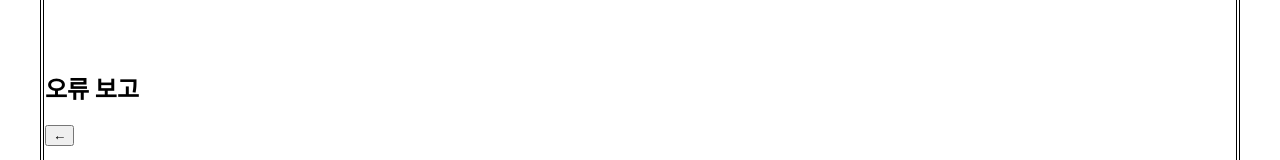
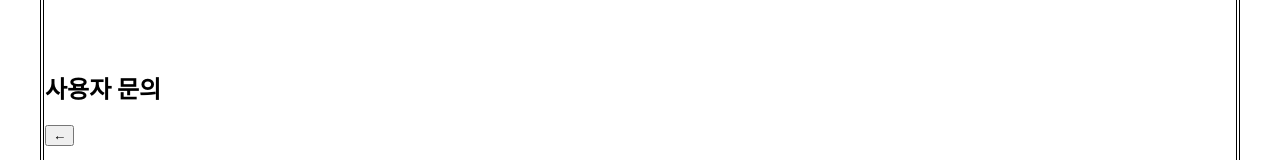
Before and after one commit to phayeon/Borrow-San, a React (Create React App) app in the folder react/: page /claim in a window 1280 px wide. Shown: the part 208-368 px from the top of the page. Built offline with nearby package versions, Linux system fonts and the light colour scheme.

Commit message:
modify 12-08 hy

```diff
--- a/react/src/application/components/Claim.jsx
+++ b/react/src/application/components/Claim.jsx
@@ -2,7 +2,7 @@ const Claim = () => {
     const backpage = () => {window.history.back()}
     return(
     <body>
-    <h2>오류 보고</h2>
+    <h2>사용자 문의</h2>
     <button onClick={backpage}>←</button>
     </body>
     )
--- a/react/src/application/components/Error.jsx
+++ b/react/src/application/components/Error.jsx
@@ -1,4 +1,3 @@
-//san - merge
 import { Link } from "react-router-dom"
 
 const Error = () => {
--- a/react/src/application/components/Notice.jsx
+++ b/react/src/application/components/Notice.jsx
@@ -1,4 +1,3 @@
-//san - merge
 import { Link } from "react-router-dom"
 
 
--- a/react/src/application/components/SetPayInfo.jsx
+++ b/react/src/application/components/SetPayInfo.jsx
@@ -1,4 +1,3 @@
-//san - merge
 import { Link } from "react-router-dom"
 
 
--- a/react/src/application/components/SetPayModify.jsx
+++ b/react/src/application/components/SetPayModify.jsx
@@ -1,4 +1,3 @@
-//san - merge
 import { Link } from "react-router-dom"
 import { useState } from "react"
 
--- a/react/src/application/components/SetSettings.jsx
+++ b/react/src/application/components/SetSettings.jsx
@@ -1,4 +1,3 @@
-//san - merge
 import { Link } from "react-router-dom"
 
 const SetSettings = () => {
--- a/react/src/application/components/SetUModify.jsx
+++ b/react/src/application/components/SetUModify.jsx
@@ -1,4 +1,3 @@
-//san - merge
 import { Link } from "react-router-dom"
 
 const SetUModify = () => {
```
